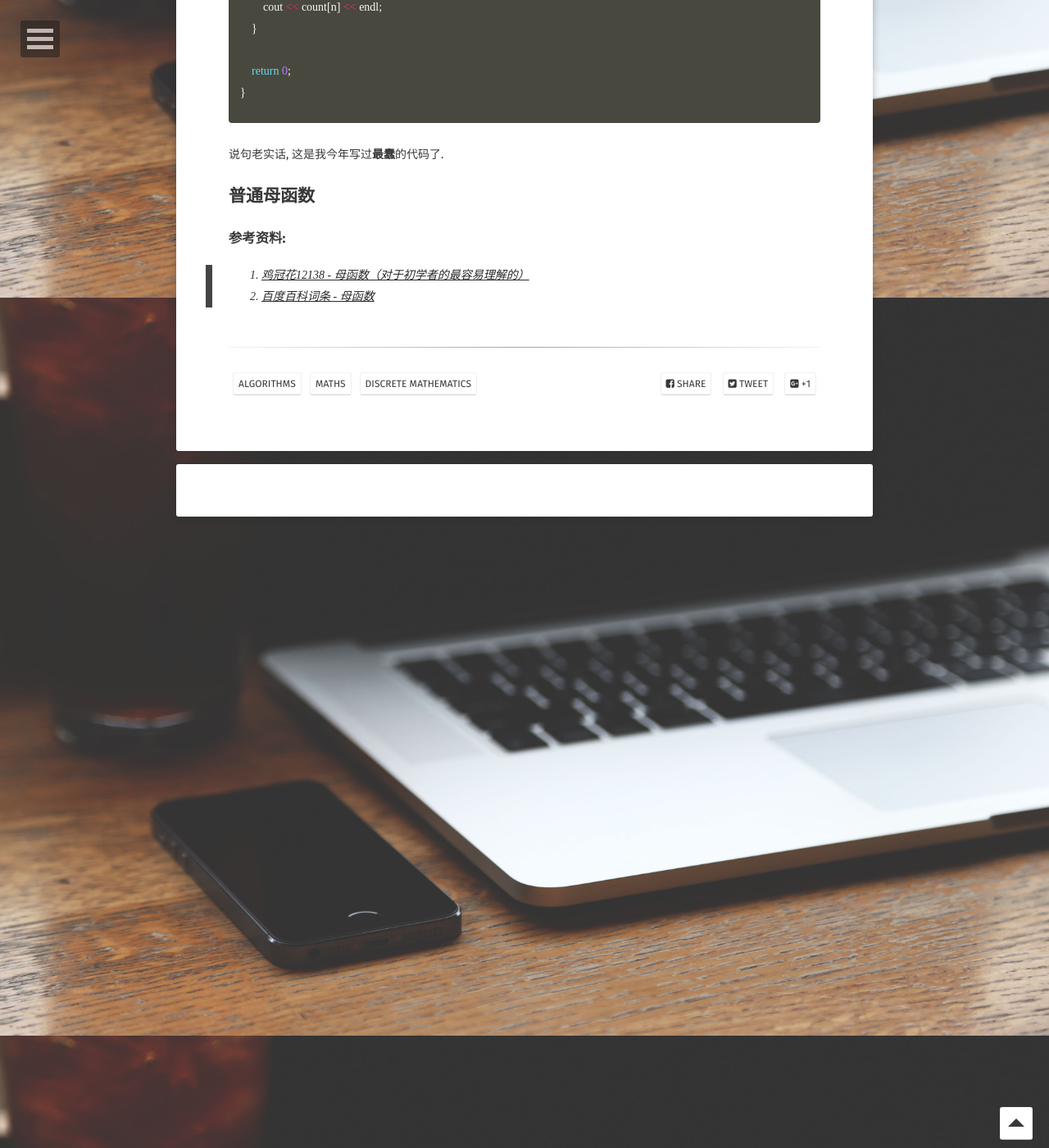
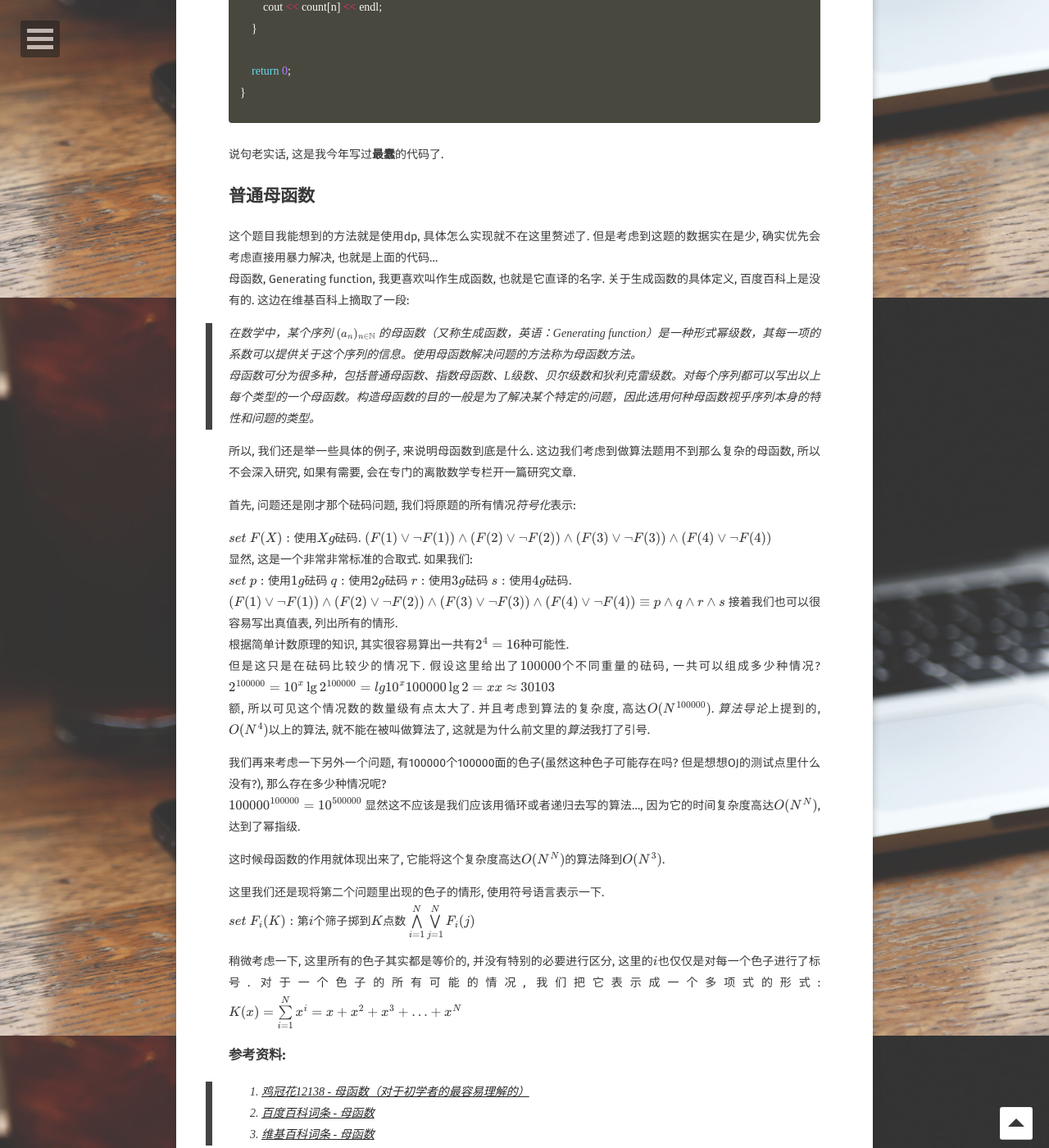
Before and after one commit to Yestercafe/Yestercafe.github.io, a Jekyll site: the page built from _posts/2019-06-21-差劲的算法学习_母函数.md, in a window 1280 px wide and 1400 px high, scrolled down 1437 px. Shown: the whole window at 82% size. Built offline with Jekyll 4.4.1, drawn with Linux system fonts in a browser that asks for light colours; some web fonts are replaced; formulas are drawn with MathJax 3; comment, search, counter and statistics services are not loaded.

Commit message:
Add the partII of 差劲的算法学习_母函数

```diff
--- a/_posts/2019-06-21-差劲的算法学习_母函数.md
+++ b/_posts/2019-06-21-差劲的算法学习_母函数.md
@@ -5,8 +5,6 @@ date:   2019-06-21
 excerpt: "差劲的算法学习系列, 母函数的简单研究"
 tag:
 - Algorithms
-- Maths
-- Discrete Mathematics
 comments: true
 ---
 
@@ -59,9 +57,54 @@ int main()
 说句老实话, 这是我今年写过**最蠢**的代码了.
 
 ## 普通母函数
+这个题目我能想到的方法就是使用dp, 具体怎么实现就不在这里赘述了. 但是考虑到这题的数据实在是少, 确实优先会考虑直接用暴力解决, 也就是上面的代码...
+母函数, Generating function, 我更喜欢叫作生成函数, 也就是它直译的名字. 关于生成函数的具体定义, 百度百科上是没有的. 这边在维基百科上摘取了一段:
+> 在数学中，某个序列 $(a_{n})_{n\in\mathbb{N}}$ 的母函数（又称生成函数，英语：Generating function）是一种形式幂级数，其每一项的系数可以提供关于这个序列的信息。使用母函数解决问题的方法称为母函数方法。
+> 母函数可分为很多种，包括普通母函数、指数母函数、L级数、贝尔级数和狄利克雷级数。对每个序列都可以写出以上每个类型的一个母函数。构造母函数的目的一般是为了解决某个特定的问题，因此选用何种母函数视乎序列本身的特性和问题的类型。
 
+所以, 我们还是举一些具体的例子, 来说明母函数到底是什么. 这边我们考虑到做算法题用不到那么复杂的母函数, 所以不会深入研究, 如果有需要, 会在专门的离散数学专栏开一篇研究文章.
+
+首先, 问题还是刚才那个砝码问题, 我们将原题的所有情况*符号化*表示:
+
+$set\ F(X): 使用Xg砝码.$
+$$
+(F(1)\lor\lnot F(1)) \land (F(2)\lor\lnot F(2)) \land (F(3)\lor\lnot F(3)) \land (F(4)\lor\lnot F(4))
+$$
+显然, 这是一个非常非常标准的合取式. 如果我们:
+$set\ p: 使用1g砝码\ q: 使用2g砝码\ r: 使用3g砝码\ s: 使用4g砝码.$
+$$
+(F(1)\lor\lnot F(1)) \land (F(2)\lor\lnot F(2)) \land (F(3)\lor\lnot F(3)) \land (F(4)\lor\lnot F(4))\equiv p\land q\land r\land s
+$$
+接着我们也可以很容易写出真值表, 列出所有的情形.
+根据简单计数原理的知识, 其实很容易算出一共有$2^4=16$种可能性.
+但是这只是在砝码比较少的情况下. 假设这里给出了$100000$个不同重量的砝码, 一共可以组成多少种情况?
+$$
+2^{100000}=10^x\\
+\lg2^{100000}=lg10^x\\
+100000\lg2=x\\
+x\approx30103
+$$
+额, 所以可见这个情况数的数量级有点太大了. 并且考虑到算法的复杂度, 高达$O(N^{100000})$. *算法导论*上提到的, $O(N^4)$以上的算法, 就不能在被叫做算法了, 这就是为什么前文里的*算法*我打了引号.
+
+我们再来考虑一下另外一个问题, 有100000个100000面的色子(虽然这种色子可能存在吗? 但是想想OJ的测试点里什么没有?), 那么存在多少种情况呢?
+$$100000^{100000}=10^{500000}$$
+显然这不应该是我们应该用循环或者递归去写的算法..., 因为它的时间复杂度高达$O(N^N)$, 达到了幂指级.
+
+这时候母函数的作用就体现出来了, 它能将这个复杂度高达$O(N^N)$的算法降到$O(N^3)$.
+
+这里我们还是现将第二个问题里出现的色子的情形, 使用符号语言表示一下.
+$set\ F_i(K): 第i个筛子掷到K点数$
+$$
+\bigwedge\limits_{i=1}^N\bigvee\limits_{j=1}^NF_i(j)
+$$
+
+稍微考虑一下, 这里所有的色子其实都是等价的, 并没有特别的必要进行区分, 这里的$i$也仅仅是对每一个色子进行了标号. 对于一个色子的所有可能的情况, 我们把它表示成一个多项式的形式:
+$$
+K(x)=\sum\limits^N_{i=1}x^i=x+x^2+x^3+\ldots+x^N
+$$
 
 
 ### 参考资料:
 > 1. [鸡冠花12138 - 母函数（对于初学者的最容易理解的）](https://blog.csdn.net/yu121380/article/details/79914529)
 > 2. [百度百科词条 - 母函数](https://baike.baidu.com/item/母函数)
+> 3. [维基百科词条 - 母函数](https://zh.wikipedia.org/wiki/%E6%AF%8D%E5%87%BD%E6%95%B0)
```
